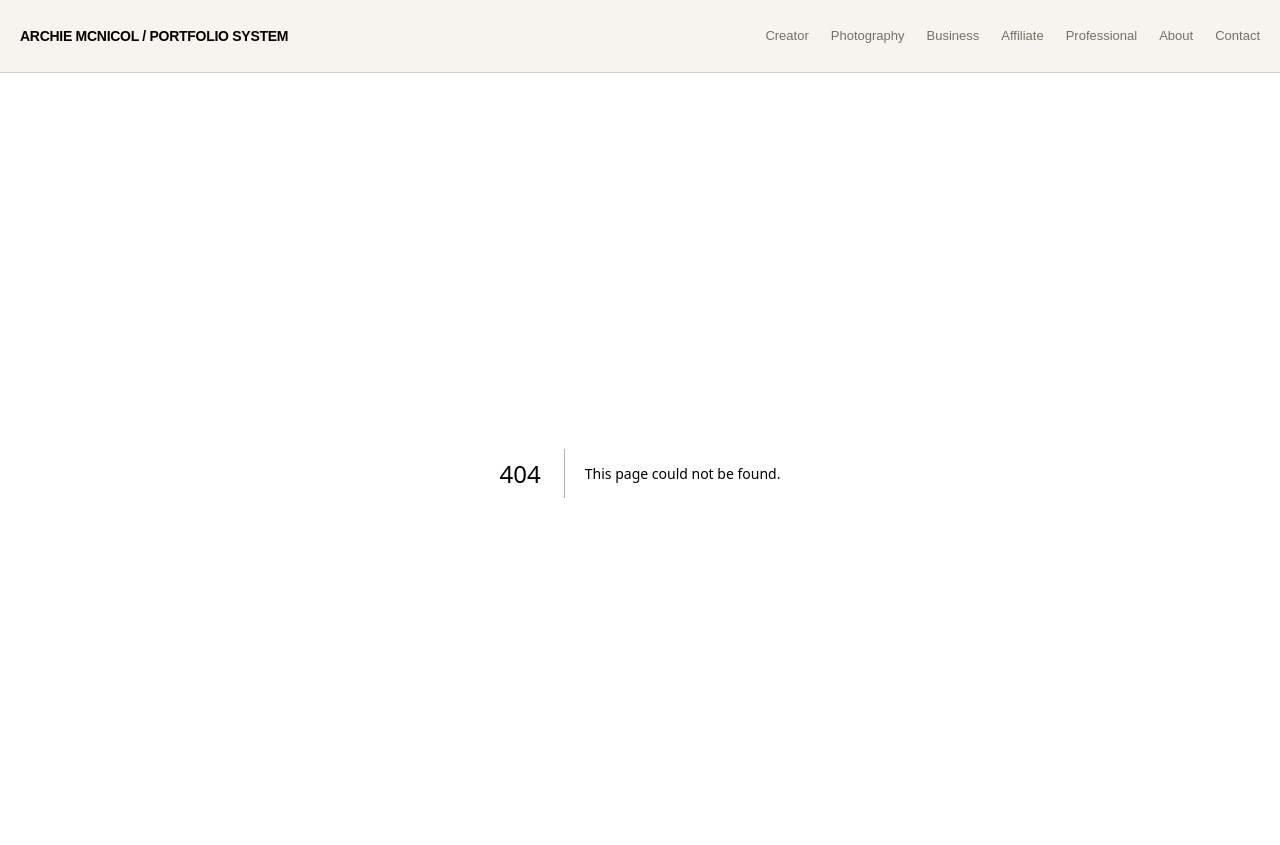
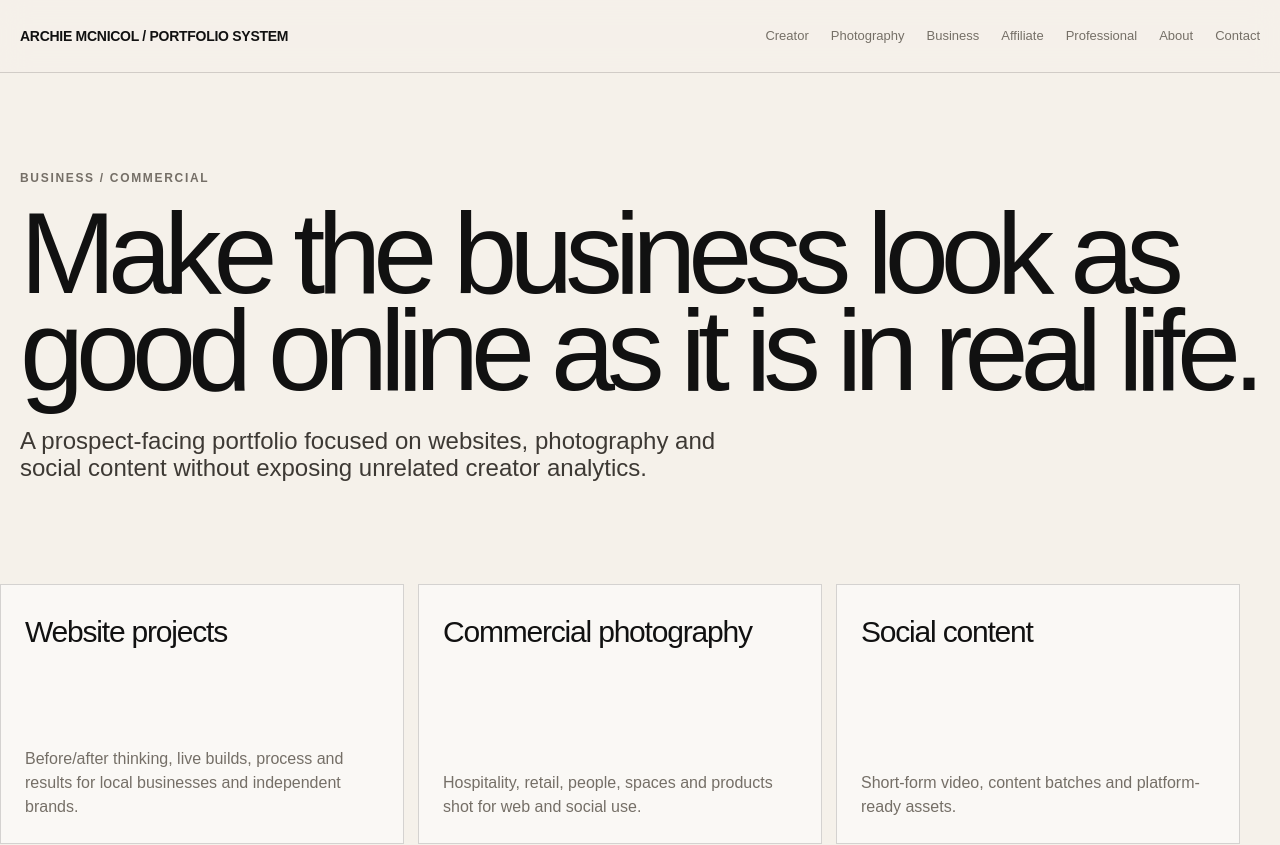
Before and after one commit to archiemcnicol/archie-portfolio, a Next.js app: page /business in a window 1280 px wide. Before the commit this address had no page. Shown: the top 845 px of the page. Built offline with nearby package versions, Linux system fonts and the light colour scheme.

Commit message:
Add business portfolio route

```diff
--- /dev/null
+++ b/src/app/business/page.tsx
@@ -0,0 +1,9 @@
+import { PageShell } from "@/components/page-shell";
+export default function BusinessPage(){return <PageShell eyebrow="Business / commercial" title="Make the business look as good online as it is in real life." intro="A prospect-facing portfolio focused on websites, photography and social content without exposing unrelated creator analytics." blocks={[
+{title:"Website projects",copy:"Before/after thinking, live builds, process and results for local businesses and independent brands."},
+{title:"Commercial photography",copy:"Hospitality, retail, people, spaces and products shot for web and social use."},
+{title:"Social content",copy:"Short-form video, content batches and platform-ready assets."},
+{title:"Services",copy:"Clear project options ranging from a focused web refresh to a larger website + content package."},
+{title:"Case studies",copy:"Problem → approach → output → result. These become the strongest proof once the first projects are completed."},
+{title:"Client portal",copy:"Later: proposals, project status and private deliverables for signed clients."}
+]}/>}
```
